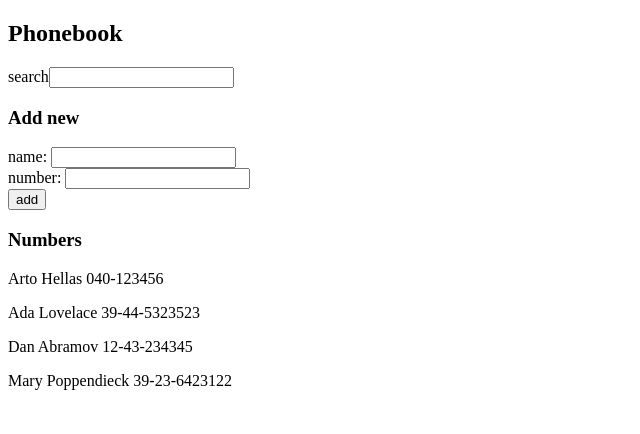
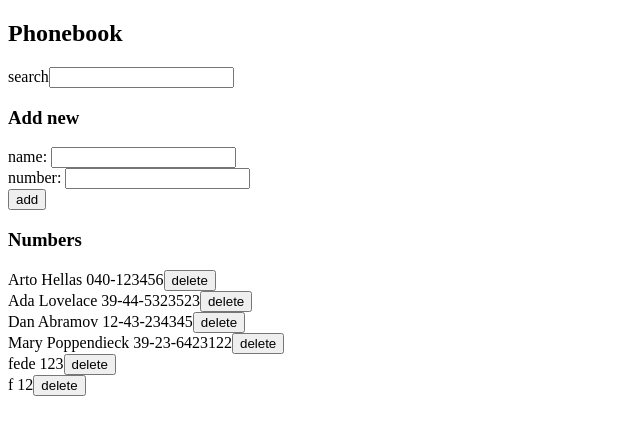
Before and after one commit to Agos95/FullStackOpen, a React (Vite) app in the folder part_02/phonebook/: page / in a window 1280 px wide. Shown: the top 434 px of the page, without its empty margins (0-640 px from the left). Built offline with nearby package versions, Linux system fonts and the light colour scheme; data requests are answered from the project's data file.

Commit message:
doing 2.15

```diff
--- a/part_02/phonebook/db.json
+++ b/part_02/phonebook/db.json
@@ -19,6 +19,16 @@
       "name": "Mary Poppendieck",
       "number": "39-23-6423122",
       "id": "4"
+    },
+    {
+      "id": "9345",
+      "name": "fede",
+      "number": "123"
+    },
+    {
+      "id": "8e2f",
+      "name": "f",
+      "number": "12"
     }
   ]
 }
--- a/part_02/phonebook/src/App.jsx
+++ b/part_02/phonebook/src/App.jsx
@@ -1,5 +1,8 @@
 import { useState, useEffect } from 'react'
 import axios from "axios"
+
+import dbService from "./services/db"
+
 import Filter from "./components/Filter"
 import PersonForm from "./components/PersonForm"
 import Persons from "./components/Persons"
@@ -24,18 +27,38 @@ const App = () => {
     // console.log("Form Submitted!")
     event.preventDefault()
     if (persons.map(p => p.name).includes(newName)) {
-      alert(`${newName} is already added to phonebook`)
+      if (window.confirm(`${newName} is already added to phonebook. Replace old number with a new one?`)) {
+        const person = { ...persons.find((p) => p.name === newName), number: newNumber }
+        dbService
+          .update(person)
+      }
     }
     else {
-      setPersons(persons.concat(
-        {
-          name: newName,
-          number: newNumber
-        }
-      ))
+      const personObject = {
+        name: newName,
+        number: newNumber
+      }
+      dbService
+        .create(personObject)
+        .then((person) => {
+          setPersons(persons.concat(person))
+        })
     }
     setNewName("")
     setNewNumber("")
+  }
+
+  const removePerson = (person) => {
+    if (window.confirm(`Delete ${person.name}?`)) {
+      dbService
+        .remove(person.id)
+        .then((id) => {
+          setPersons(
+            persons.filter((person) =>
+              person.id !== id)
+          )
+        })
+    }
   }
 
   return (
@@ -57,6 +80,7 @@ const App = () => {
       <Persons
         persons={persons}
         filter={filter}
+        removePerson={removePerson}
       />
     </div>
   )
--- a/part_02/phonebook/src/components/Persons.jsx
+++ b/part_02/phonebook/src/components/Persons.jsx
@@ -1,6 +1,6 @@
 import SinglePerson from "./SinglePerson"
 
-const Persons = ({ persons, filter }) => {
+const Persons = ({ persons, filter, removePerson }) => {
     return (
         <>
             {
@@ -8,7 +8,7 @@ const Persons = ({ persons, filter }) => {
                     (person) => person.name.toLowerCase().includes(filter.toLowerCase())
                 ).map(
                     (person) =>
-                        <SinglePerson key={person.name} person={person} />
+                        <SinglePerson key={person.id} person={person} removePerson={removePerson} />
                 )
             }
         </>
--- a/part_02/phonebook/src/components/SinglePerson.jsx
+++ b/part_02/phonebook/src/components/SinglePerson.jsx
@@ -1,6 +1,9 @@
-const SinglePerson = ({ person }) => {
+const SinglePerson = ({ person, removePerson }) => {
     return (
-        <p>{person.name} {person.number}</p>
+        <div>
+            <span>{person.name} {person.number}</span>
+            <button onClick={() => removePerson(person)}>delete</button>
+        </div>
     )
 }
 
--- /dev/null
+++ b/part_02/phonebook/src/services/db.js
@@ -0,0 +1,29 @@
+import axios from "axios"
+
+const baseUrl = "http://localhost:3001/persons"
+
+const create = (personObject) => {
+    const request = axios.post(baseUrl, personObject)
+    return request.then((response) => {
+        return response.data
+    }
+    )
+}
+
+const remove = (id) => {
+    const request = axios.delete(`${baseUrl}/${id}`)
+    return request.then(() => id)
+}
+
+const update = (personObject) => {
+    const request = axios.put(`${baseUrl}/${personObject.id}`, personObject)
+    console.log(request)
+    return response
+    // return request.then((response) => {
+    //     return response.data
+    // }
+    // )
+}
+
+
+export default { create, remove, update }
```
Lines whose indentation alone changed are shown as unchanged.
